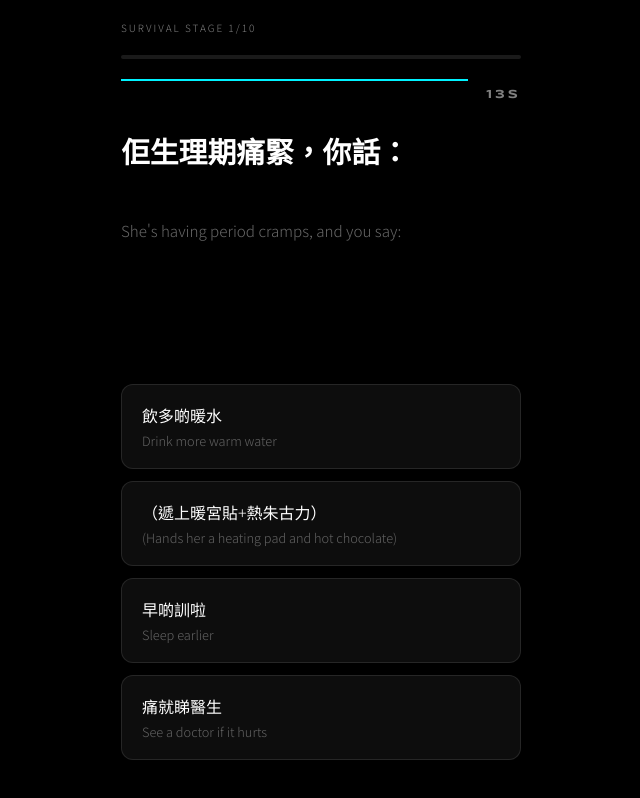
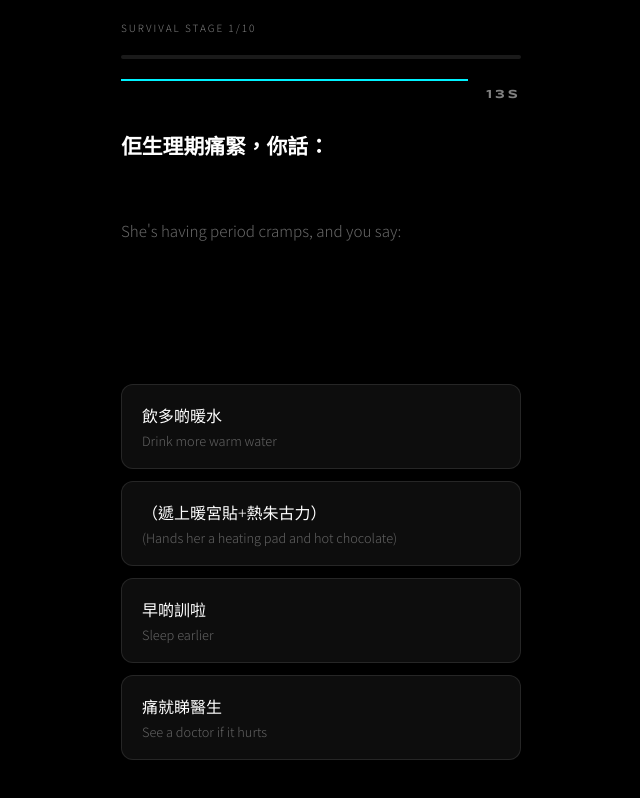
Before and after one commit to Alcohol-no-more/Sofa-Survival, a plain HTML site: page index.html in a window 1280 px wide. Both pictures are taken after a click on the button "START MISSION". Shown: the whole page, without its empty margins (319-959 px from the left). Drawn offline with nearby package versions, Linux system fonts and the light colour scheme.

Commit message:
Update index.html

```diff
--- a/index.html
+++ b/index.html
@@ -113,7 +113,7 @@
 
         /* ── 題目區 ── */
         #scenario {
-            font-size: 1.8rem;
+            font-size: 1.3rem;
             font-weight: 700;
             margin: 30px 0 0 0;
             min-height: 80px;
```
